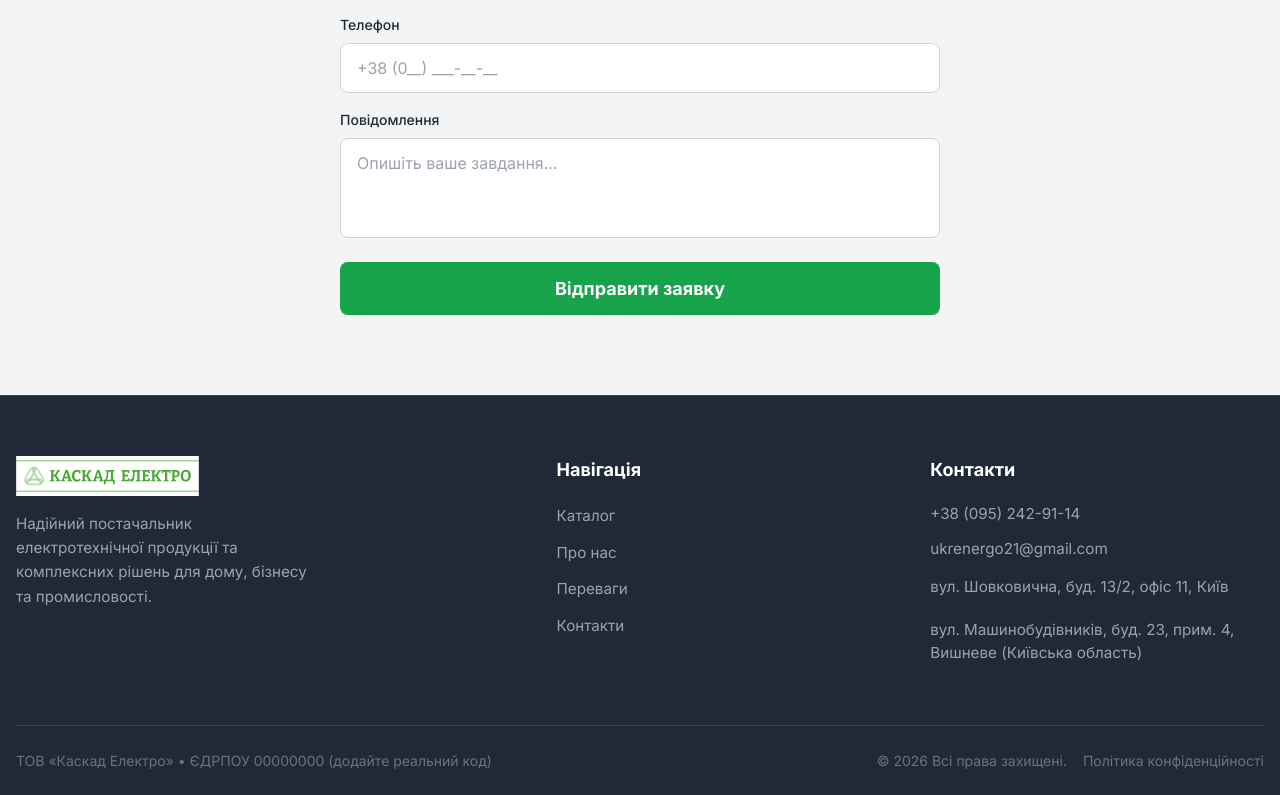
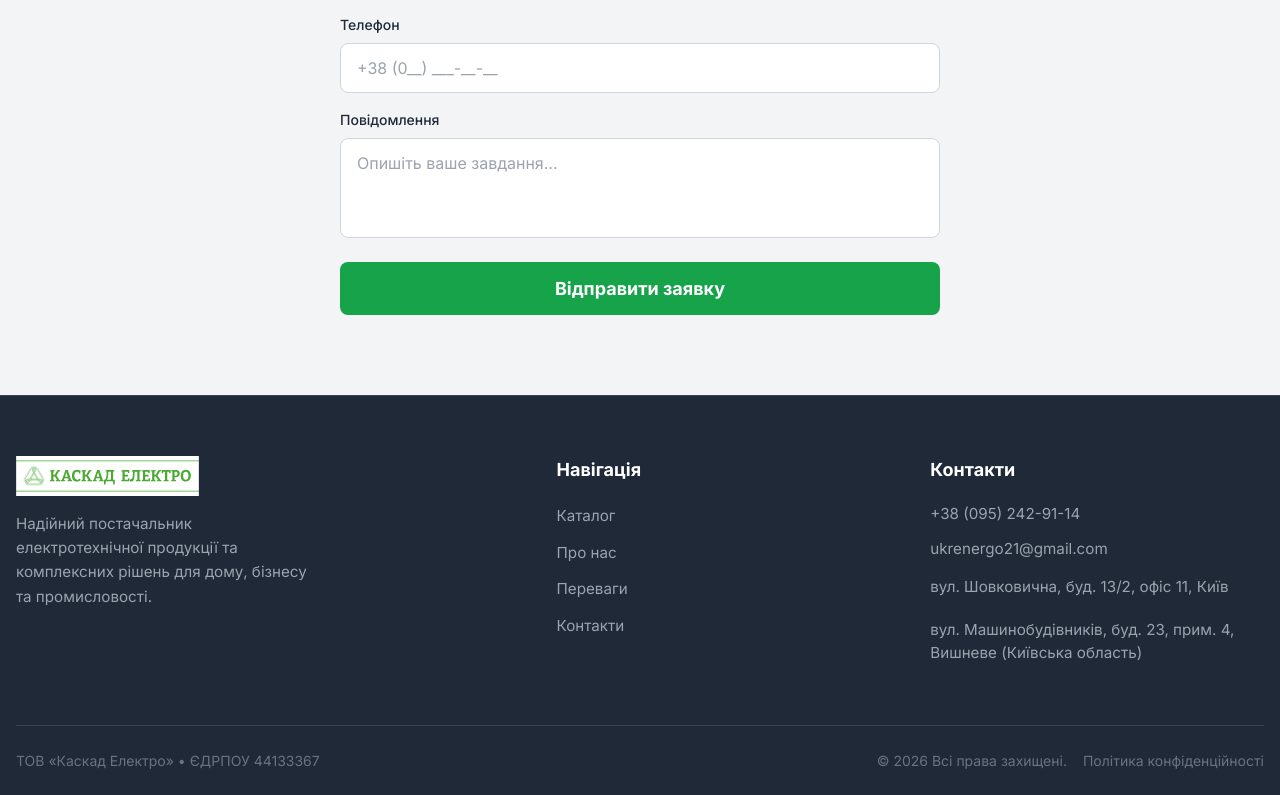
Before and after one commit to manilchuk/cascade-electro, a Next.js app: page / in a window 1280 px wide. Shown: the part 7897-8692 px from the top of the page. Built offline with nearby package versions, Linux system fonts and the light colour scheme.

Commit message:
feat(footer): add real company tax ID (ЄДРПОУ)
- Replace placeholder with actual ЄДРПОУ code in Footer requisites

```diff
--- a/components/Footer/Footer.tsx
+++ b/components/Footer/Footer.tsx
@@ -76,7 +76,7 @@ export default function Footer() {
         {/* Нижня частина */}
         <div className={styles.bottomBar}>
           <div className={styles.requisites}>
-            ТОВ «Каскад Електро» • ЄДРПОУ 00000000 (додайте реальний код)
+            ТОВ «Каскад Електро» • ЄДРПОУ 44133367
           </div>
           <div className={styles.copyright}>
             <span>© {new Date().getFullYear()} Всі права захищені.</span>
```
